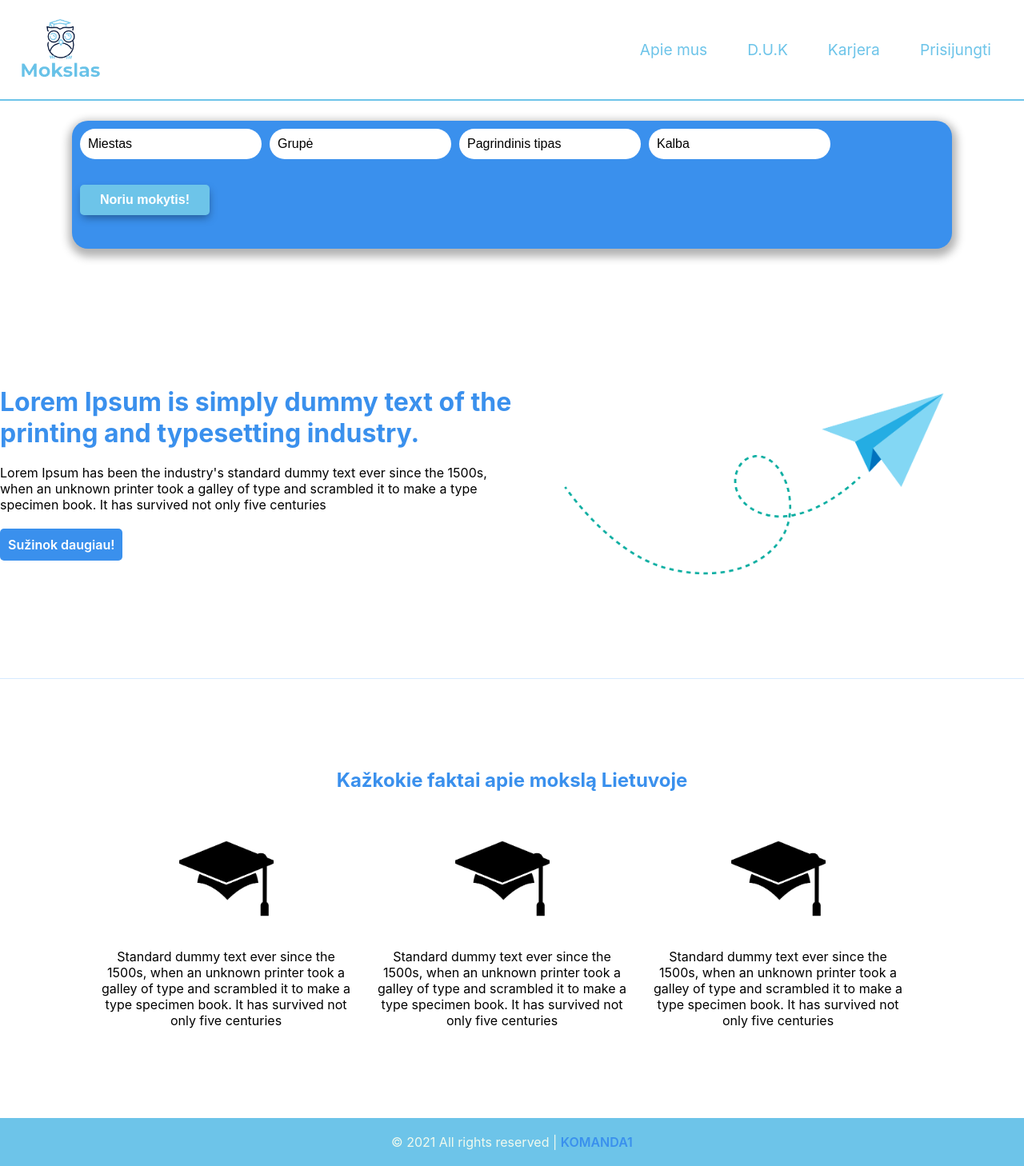
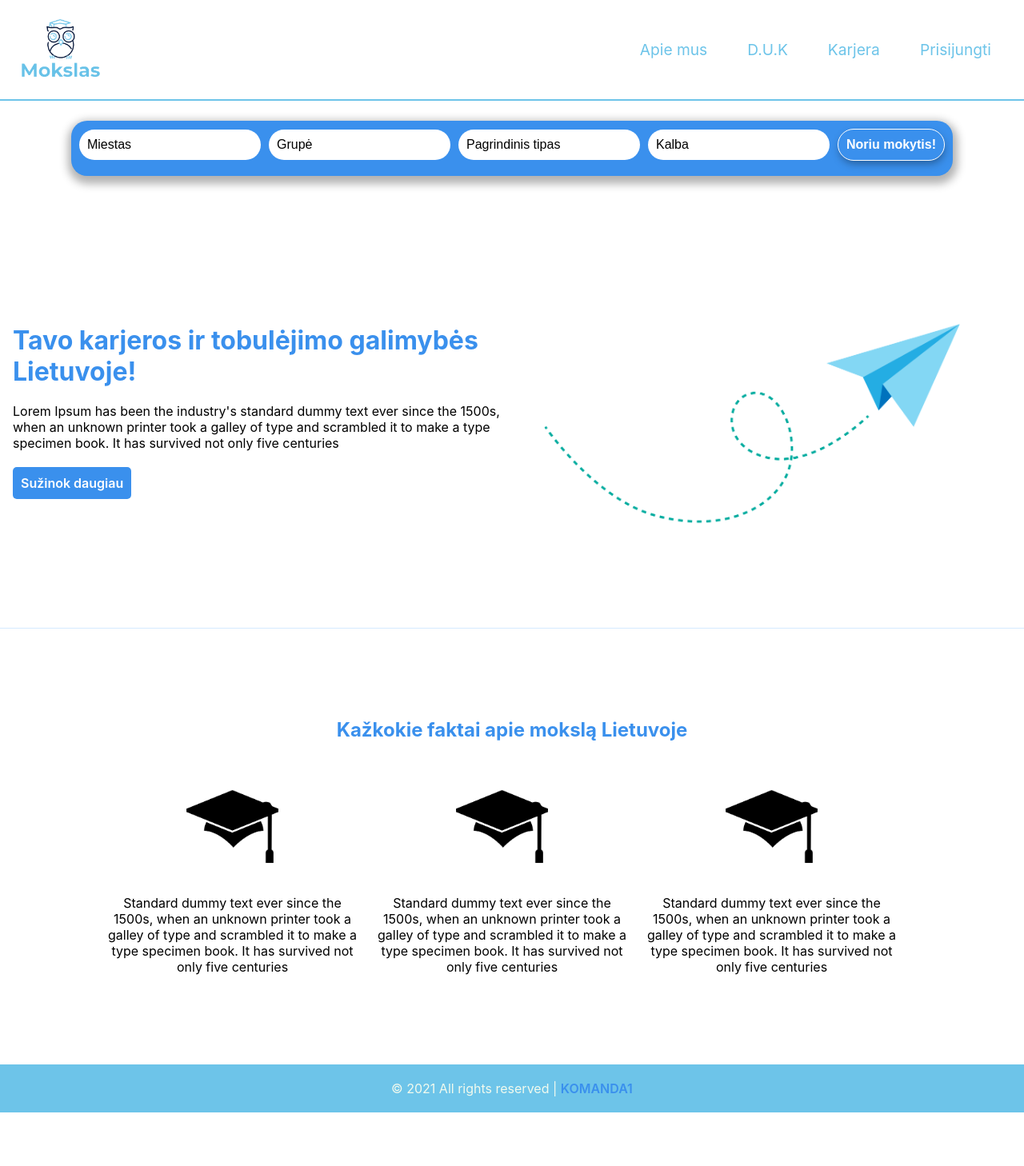
Before and after one commit to airidas1/komanda1, a React (Create React App) app in the folder frontend/: page /v1 in a window 1280 px wide. Shown: the whole page at 80% size. After the commit the page ends 1391 px from the top, so only its background shows below. Built offline with nearby package versions, Linux system fonts and the light colour scheme.

Commit message:
main page almost done, content missing

```diff
--- a/frontend/src/components/InfoBox.css
+++ b/frontend/src/components/InfoBox.css
@@ -1,9 +1,20 @@
 .infoBox {
-  width: 25%;
+  width: 80%;
   text-align: center;
-  margin-right: 25px;
 }
 
 .infoBox-image {
-  width: 60%;
+  width: 40%;
 }
+
+@media screen and (min-width: 768px) {
+  .infoBox {
+    width: 25%;
+    text-align: center;
+    margin-right: 25px;
+  }
+
+  .infoBox-image {
+    width: 60%;
+  }
+}
--- a/frontend/src/pages/Home.js
+++ b/frontend/src/pages/Home.js
@@ -1,5 +1,5 @@
 import React, { useState } from 'react';
-import './Home.css';
+import styles from './Home.module.css';
 import heroImg from '../assets/images/hero-img.png';
 import universityIcon from '../assets/images/university-icon.png';
 import Button from '../components/Button';
@@ -7,10 +7,10 @@ import InfoBox from '../components/InfoBox';
 
 function Home() {
   return (
-    <main className='home'>
-      <div className='home-container'>
-        <div className='filter'>
-          <form>
+    <main className={styles.home}>
+      <div className={styles.home_container}>
+        <div className={styles.filter}>
+          <form className={styles.form}>
             <input type='text' placeholder='Miestas' value='Miestas' />
             <input type='text' placeholder='Grupė' value='Grupė' />
             <input
@@ -22,27 +22,24 @@ function Home() {
             <button type='submit'>Noriu mokytis!</button>
           </form>
         </div>
-        <div className='hero'>
-          <div className='hero-text'>
-            <h1>
-              Lorem Ipsum is simply dummy text of the printing and typesetting
-              industry.
-            </h1>
+        <div className={styles.hero}>
+          <div className={styles.hero_text}>
+            <h1>Tavo karjeros ir tobulėjimo galimybės Lietuvoje!</h1>
             <p>
               Lorem Ipsum has been the industry's standard dummy text ever since
               the 1500s, when an unknown printer took a galley of type and
               scrambled it to make a type specimen book. It has survived not
               only five centuries
             </p>
-            <Button title={'Sužinok daugiau!'} href={'#'} />
+            <Button title={'Sužinok daugiau'} href={'#'} />
           </div>
-          <div className='hero-img'>
-            <img src={heroImg} alt='hero-image' className='hero-image' />
+          <div className={styles.hero_img}>
+            <img src={heroImg} alt='hero-image' className={styles.hero_image} />
           </div>
         </div>
-        <div className='additional-info'>
+        <div className={styles.additional_info}>
           <h2>Kažkokie faktai apie mokslą Lietuvoje</h2>
-          <div className='info-box-container'>
+          <div className={styles.info_box_container}>
             <InfoBox
               text={
                 'Standard dummy text ever since the 1500s, when an unknown printer took a galley of type and scrambled it to make a type specimen book. It has survived not only five centuries'
--- a/frontend/src/pages/Home.css
+++ b/frontend/src/pages/Home.module.css
@@ -3,13 +3,14 @@
 #D5EAFF sviesi melyna
 */
 
+/* ----- Mobile ----- */
+
 .home {
-  width: 100vw;
   display: flex;
   justify-content: center;
 }
 
-.home-container {
+.home_container {
   max-width: 1280px;
   margin: 0 auto;
   display: flex;
@@ -21,6 +22,7 @@
 /* Filter */
 
 .filter {
+  width: 80%;
   margin: 25px 0;
   padding: 10px;
   background-color: #3a90ed;
@@ -29,15 +31,22 @@
   box-shadow: 1px 5px 11px 5px rgba(0, 0, 0, 0.3);
 }
 
-form input {
+.form {
+  display: flex;
+  flex-direction: column;
+}
+
+.form input {
   margin-right: 10px;
+  margin-bottom: 10px;
   padding: 10px;
   font-size: 1em;
   border: 0;
   border-radius: 20px;
 }
 
-form button {
+.form button {
+  width: 100%;
   padding: 10px;
   font-size: 1em;
   font-weight: 600;
@@ -50,7 +59,7 @@ form button {
   box-shadow: 1px 5px 11px -2px rgba(0, 0, 0, 0.38);
 }
 
-form button:hover {
+.form button:hover {
   cursor: pointer;
   background-color: #ffff;
   color: #3a90ed;
@@ -63,48 +72,106 @@ form button:hover {
 .hero {
   width: 100%;
   display: flex;
+  flex-direction: column;
   justify-content: center;
   align-items: center;
-  padding: 7em 0;
+  padding: 3em 0;
 }
 
-.hero-text {
-  width: 50%;
+.hero_text {
+  width: 90%;
 }
 
-.hero-text h1 {
+.hero_text h1 {
   margin-bottom: 20px;
   color: #3a90ed;
 }
 
-.hero-text p {
+.hero_text p {
   margin-bottom: 20px;
 }
 
-.hero-img {
-  width: 50%;
+.hero_img {
+  width: 90%;
   display: flex;
   justify-content: center;
   align-items: center;
 }
 
-.hero-image {
+.hero_image {
   width: 80%;
 }
 
 /* Info Boxes */
-.additional-info {
-  padding: 7em 0;
+.additional_info {
+  padding: 4em 0;
   text-align: center;
   border-top: 1px solid #d5eaff;
 }
 
-.additional-info h2 {
+.additional_info h2 {
   margin-bottom: 25px;
   color: #3a90ed;
 }
 
-.info-box-container {
+.info_box_container {
   display: flex;
+  flex-wrap: wrap;
   justify-content: center;
 }
+
+/* ------ Tablet ------ */
+@media screen and (min-width: 768px) {
+  .hero {
+    flex-direction: row;
+    padding: 7em 1em;
+  }
+
+  .hero_img {
+    width: 50%;
+  }
+
+  .hero_text {
+    width: 50%;
+  }
+
+  .hero_image {
+    width: 90%;
+    margin-left: 15px;
+  }
+
+  .additional_info {
+    padding: 7em 1em;
+  }
+}
+
+/* ------- Desktop -------- */
+@media screen and (min-width: 1280px) {
+  .home {
+    min-height: calc(100vh - 102px - 58px);
+  }
+
+  .home .container {
+    max-width: 1280px;
+    margin: 0 auto;
+  }
+
+  .filter {
+    width: auto;
+    margin: 25px 0;
+    padding: 10px;
+  }
+
+  .form input {
+    margin-right: 10px;
+  }
+
+  .form button {
+    width: auto;
+    margin: 0;
+  }
+
+  .form {
+    display: block;
+  }
+}
```
Also changed, not shown: 2 other files (tests, documents, lock files or other folders).
